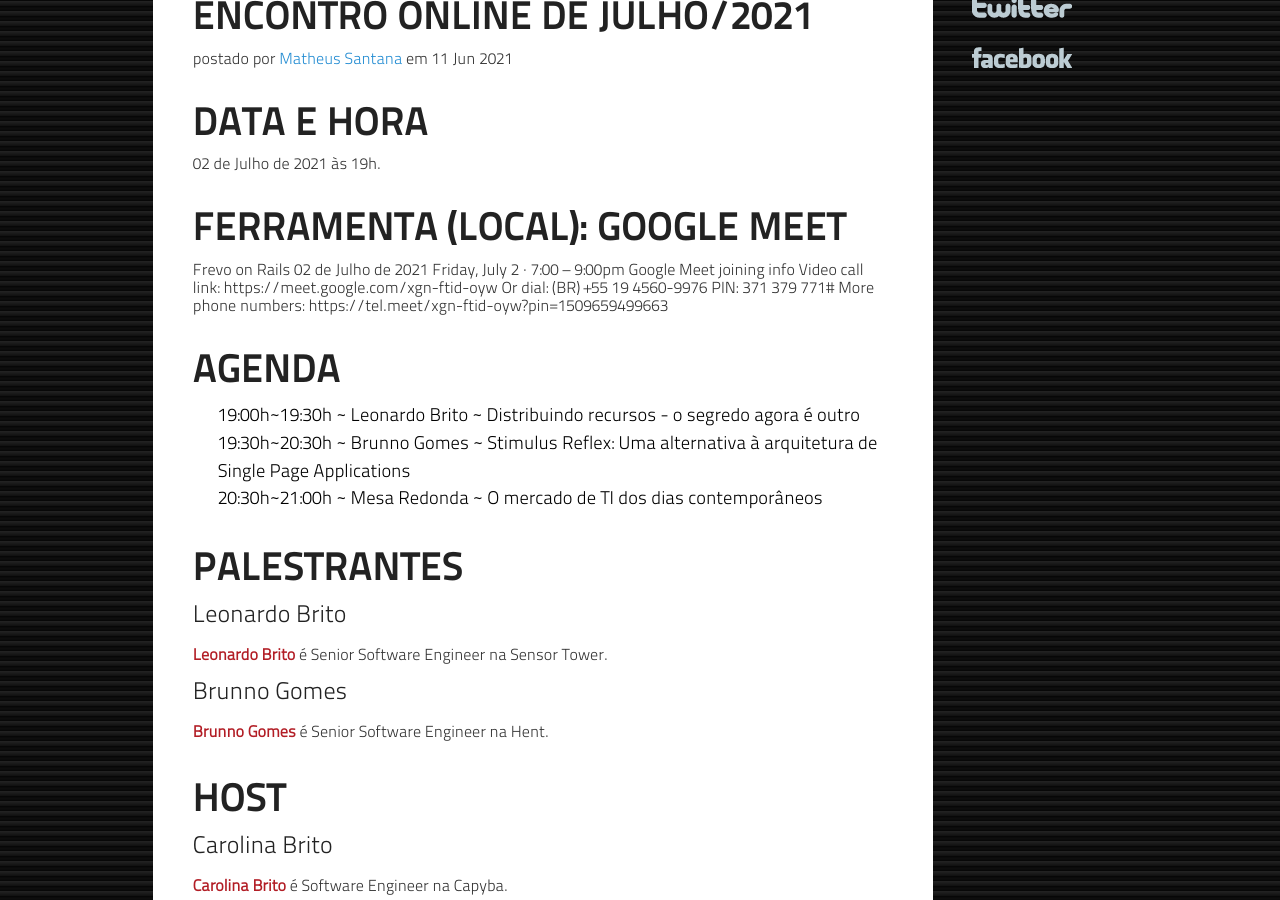
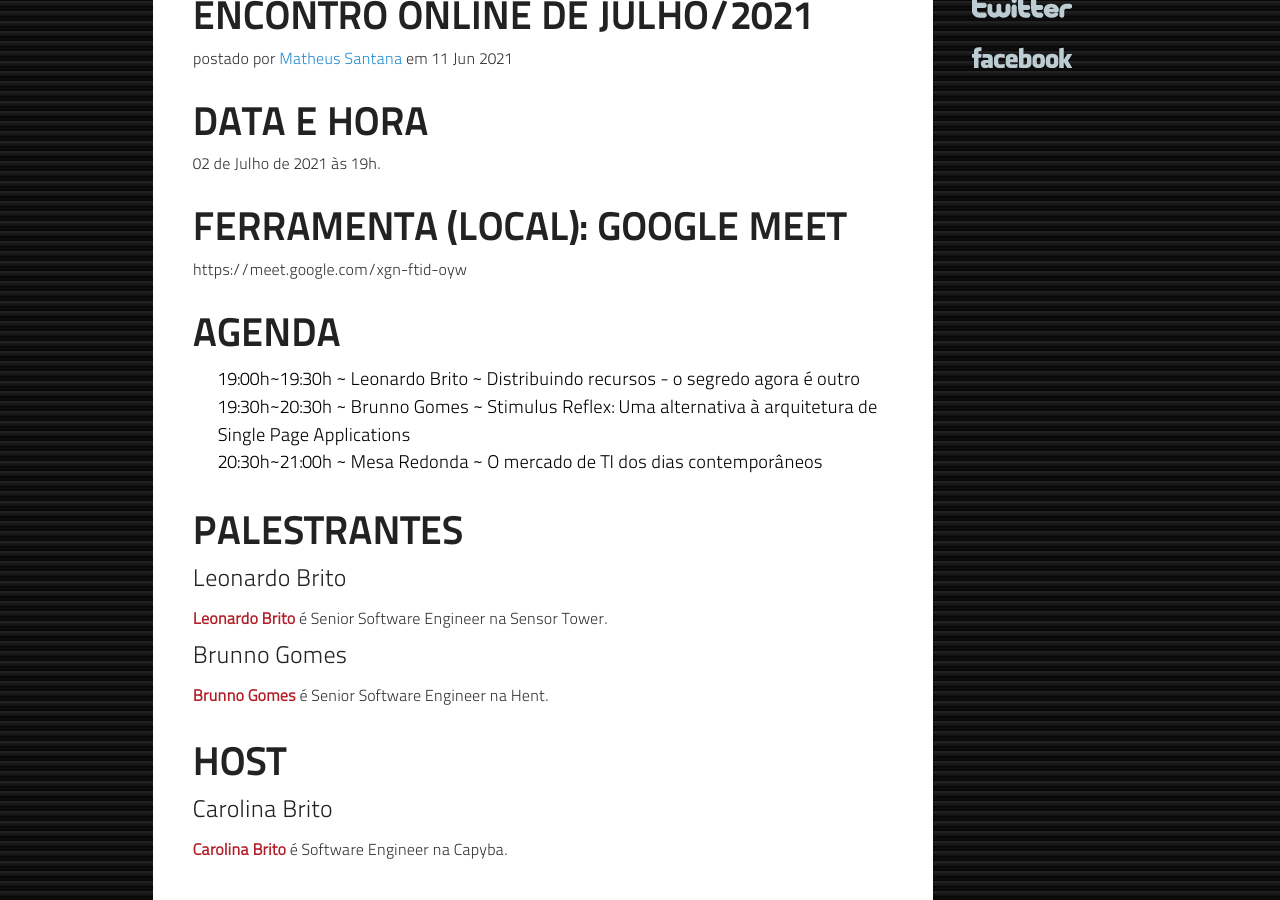
Before and after one commit to frevo-on-rails/frevo-on-rails.github.com, a Jekyll site: the page built from _posts/2021-06-11-encontro-online-julho-2021.markdown, in a window 1280 px wide and 900 px high, scrolled down 319 px. Built offline with Jekyll 4.4.1, drawn with Linux system fonts in a browser that asks for light colours; nearby versions of some CDN libraries; comment, search, counter and statistics services are not loaded; grey boxes are pictures that could not be loaded.

Commit message:
remove copy + paste bugado do Google Meet

```diff
--- a/_posts/2021-06-11-encontro-online-julho-2021.markdown
+++ b/_posts/2021-06-11-encontro-online-julho-2021.markdown
@@ -12,12 +12,7 @@ categories : posts, events
 
 ## Ferramenta (Local): Google Meet
 
-Frevo on Rails 02 de Julho de 2021
-Friday, July 2 · 7:00 – 9:00pm
-Google Meet joining info
-Video call link: https://meet.google.com/xgn-ftid-oyw
-Or dial: (BR) +55 19 4560-9976 PIN: 371 379 771#
-More phone numbers: https://tel.meet/xgn-ftid-oyw?pin=1509659499663
+https://meet.google.com/xgn-ftid-oyw
 
 ## Agenda
 
```
